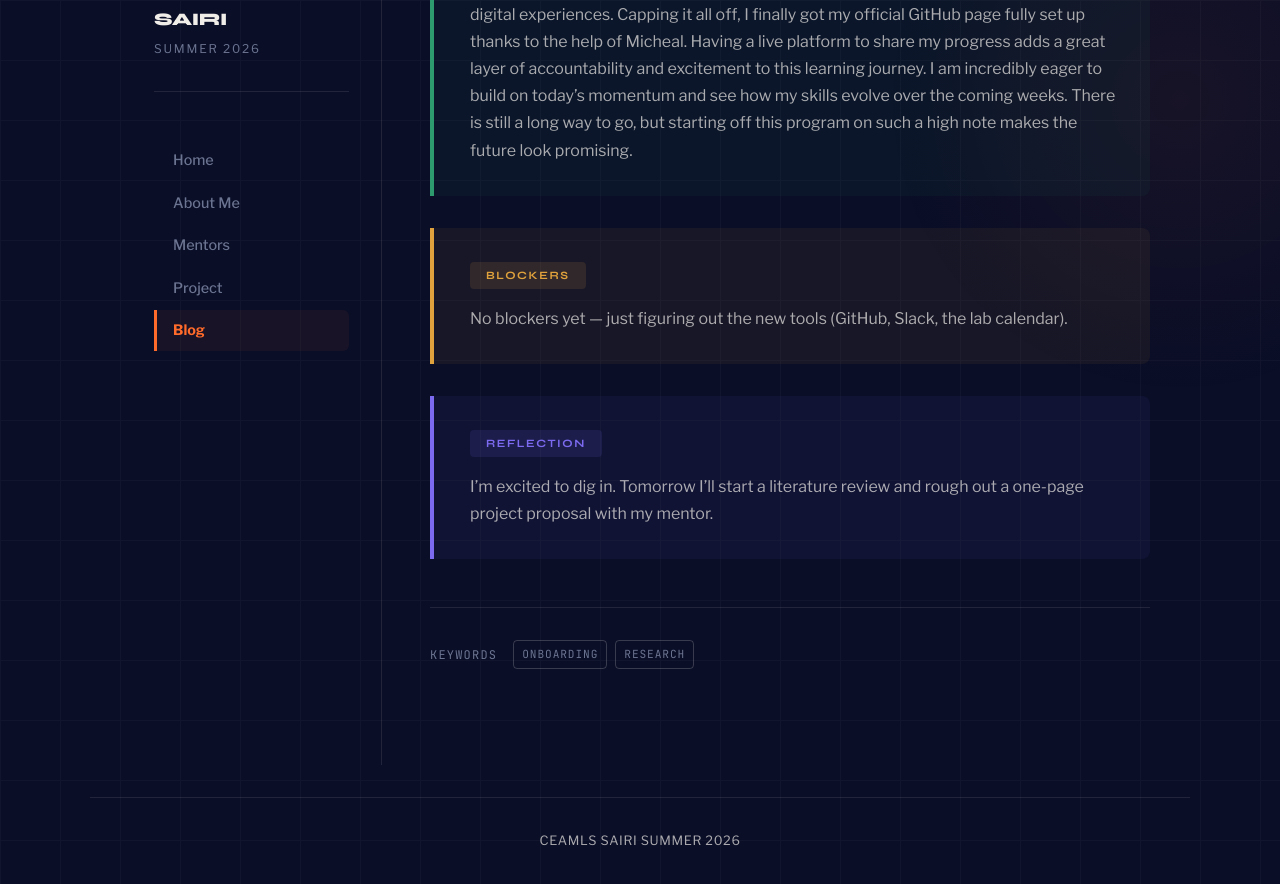
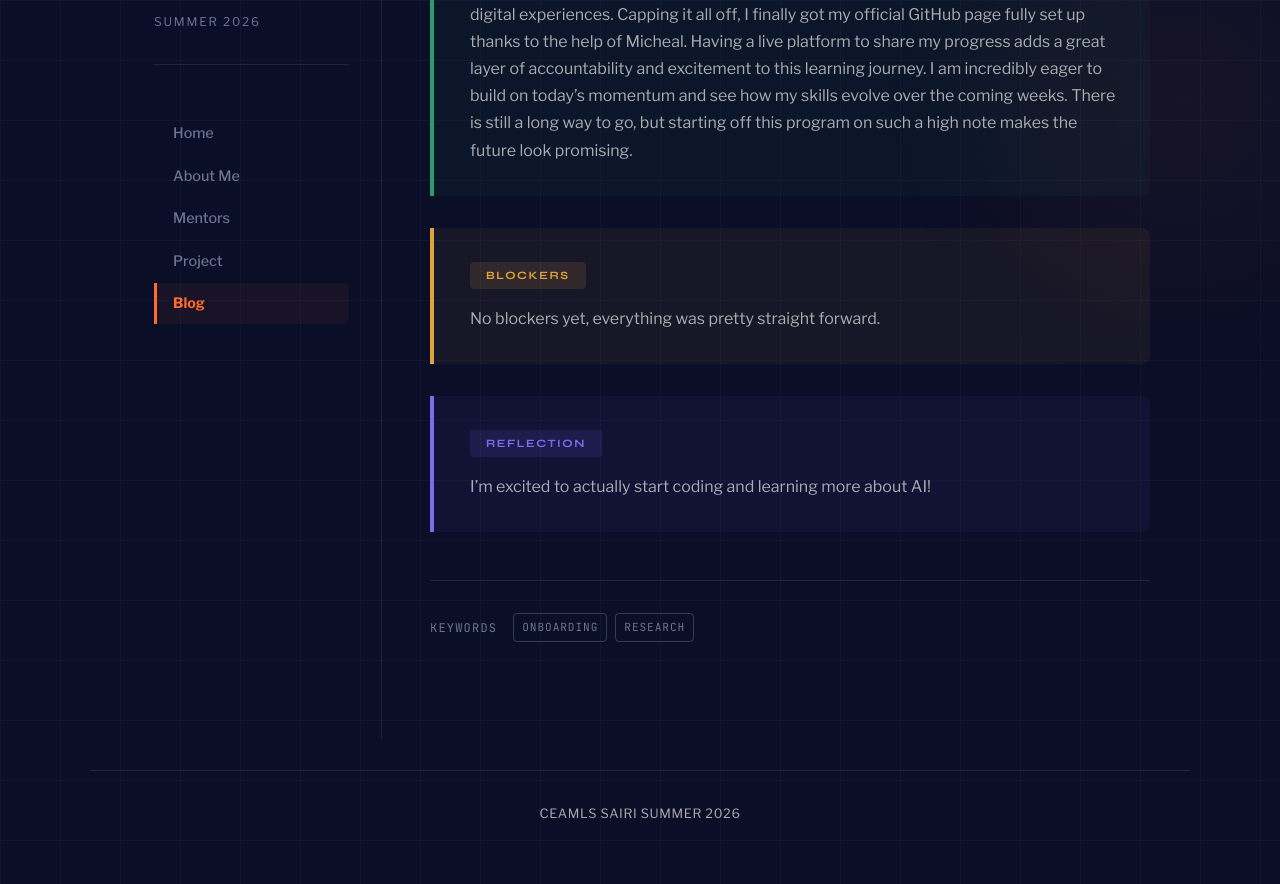
Before and after one commit to JulienNgando/julienngandoceamIs26.github.io, a Jekyll site: the page built from _posts/2026-05-26-day-1.md, in a window 1280 px wide and 900 px high, scrolled down 566 px. Shown: the top 884 px of the window. Built offline with Jekyll 4.4.1, drawn with Linux system fonts in a browser that asks for light colours.

Commit message:
Update 2026-05-26-day-1.md

```diff
--- a/_posts/2026-05-26-day-1.md
+++ b/_posts/2026-05-26-day-1.md
@@ -7,7 +7,7 @@ tags: ["onboarding", "research"]
 what_i_learned: |
   Today was the first day, one of the highlights was an unexpected bingo contest win. Beyond that, I dove headfirst into design and made massive progress in mastering UI and UX fundamentals using CodeAcademy. I spent around an hour studying user flows and wireframes, which really helped solidify my understanding of creating intuitive digital experiences. Capping it all off, I finally got my official GitHub page fully set up thanks to the help of Micheal. Having a live platform to share my progress adds a great layer of accountability and excitement to this learning journey. I am incredibly eager to build on today's momentum and see how my skills evolve over the coming weeks. There is still a long way to go, but starting off this program on such a high note makes the future look promising.
 blockers: |
-  No blockers yet — just figuring out the new tools (GitHub, Slack, the lab calendar).
+  No blockers yet, everything was pretty straight forward.
 reflection: |
-  I'm excited to dig in. Tomorrow I'll start a literature review and rough out a one-page project proposal with my mentor.
+  I'm excited to actually start coding and learning more about AI!
 ---
```
